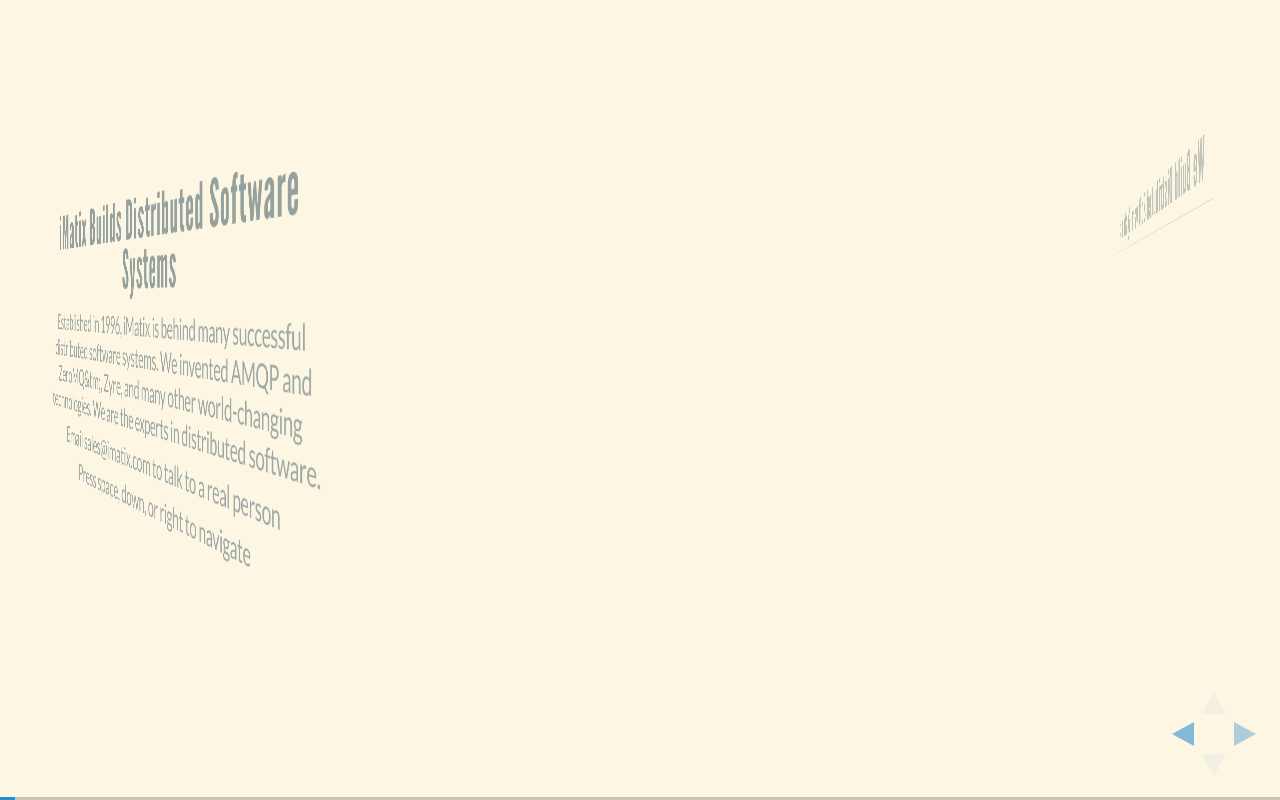
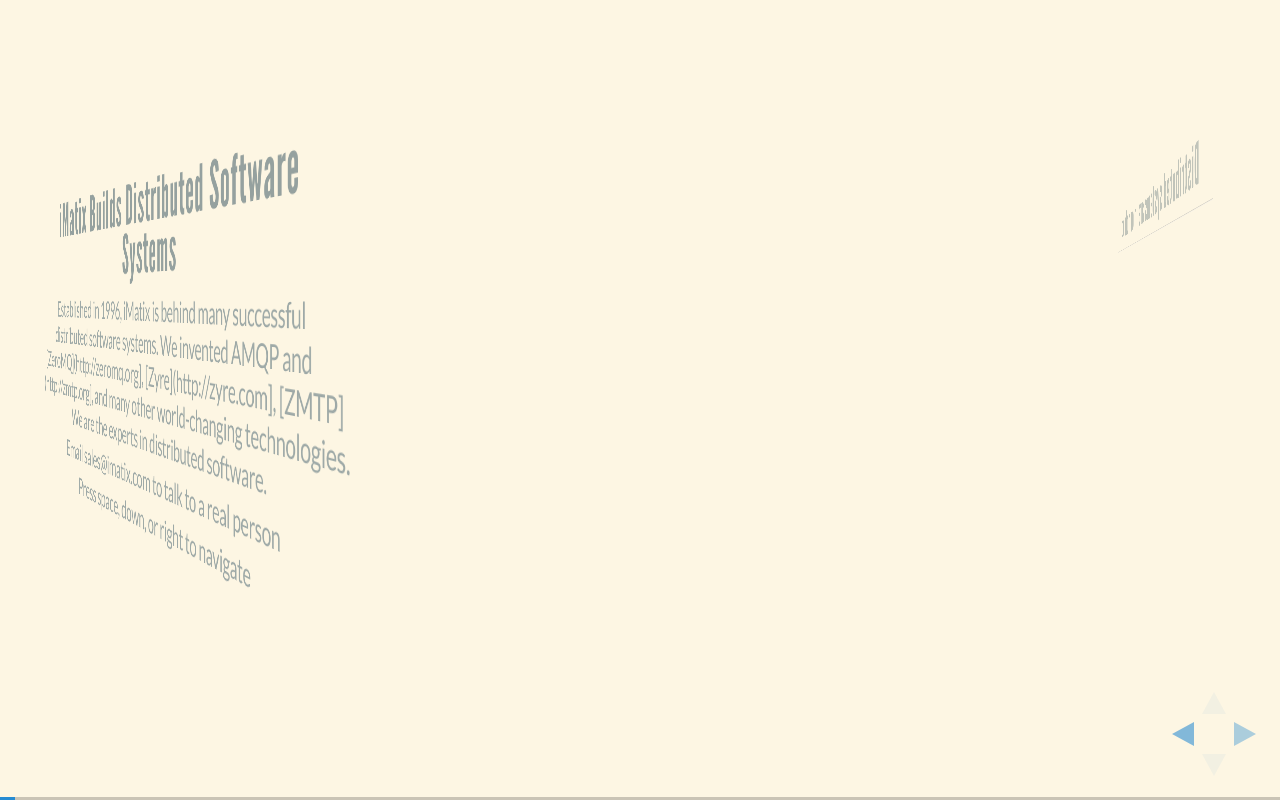
Before and after one commit to imatix/imatix.github.io, a website: page index.html in a window 1280 px wide. Drawn offline with Linux system fonts and the light colour scheme.

Commit message:
Fixed main page

```diff
--- a/index.html
+++ b/index.html
@@ -3,7 +3,7 @@
 
 <head>
     <meta charset="utf-8">
-    <title>iMatix - We Build Distributed Software Systems</title>
+    <title>iMatix - Distributed systems are in our blood</title>
     <meta name="description" content="iMatix.com">
     <meta name="author" content="iMatix">
     <meta name="apple-mobile-web-app-capable" content="yes" />
@@ -36,12 +36,12 @@
 <div class="slides">
 <section data-autoslide=5000>
     <h2>iMatix Builds Distributed Software Systems</h2>
-    <p>Established in 1996, iMatix is behind many successful distributed software systems. We invented AMQP and ZeroMQ&tm;, Zyre, and many other world-changing technologies. We are the experts in distributed software.</p>
+    <p>Established in 1996, iMatix is behind many successful distributed software systems. We invented AMQP and [ZeroMQ](http://zeromq.org], [Zyre](http://zyre.com], [ZMTP](http://zmtp.org], and many other world-changing technologies. We are the experts in distributed software.</p>
     <p>Email sales@imatix.com to talk to a real person</p>
     <p>Press space, down, or right to navigate</p>
 </section>
 <section data-autoslide=2000>
-    <h2>We Build Distributed Software Systems</h2>
+    <h2>Distributed systems are in our blood</h2>
     <hr/>
     <p class="fragment roll-in" style="text-align:left">1991: we build the middleware for a major European tour operator serving 5,000 travel agents in seven countries</p>
     <p class="fragment roll-in" style="text-align:left">1996: we invent the fast, portable web server, <a href="http://en.wikipedia.org/wiki/Xitami">Xitami</a></p>
```
Also changed, not shown: 1 other file.
